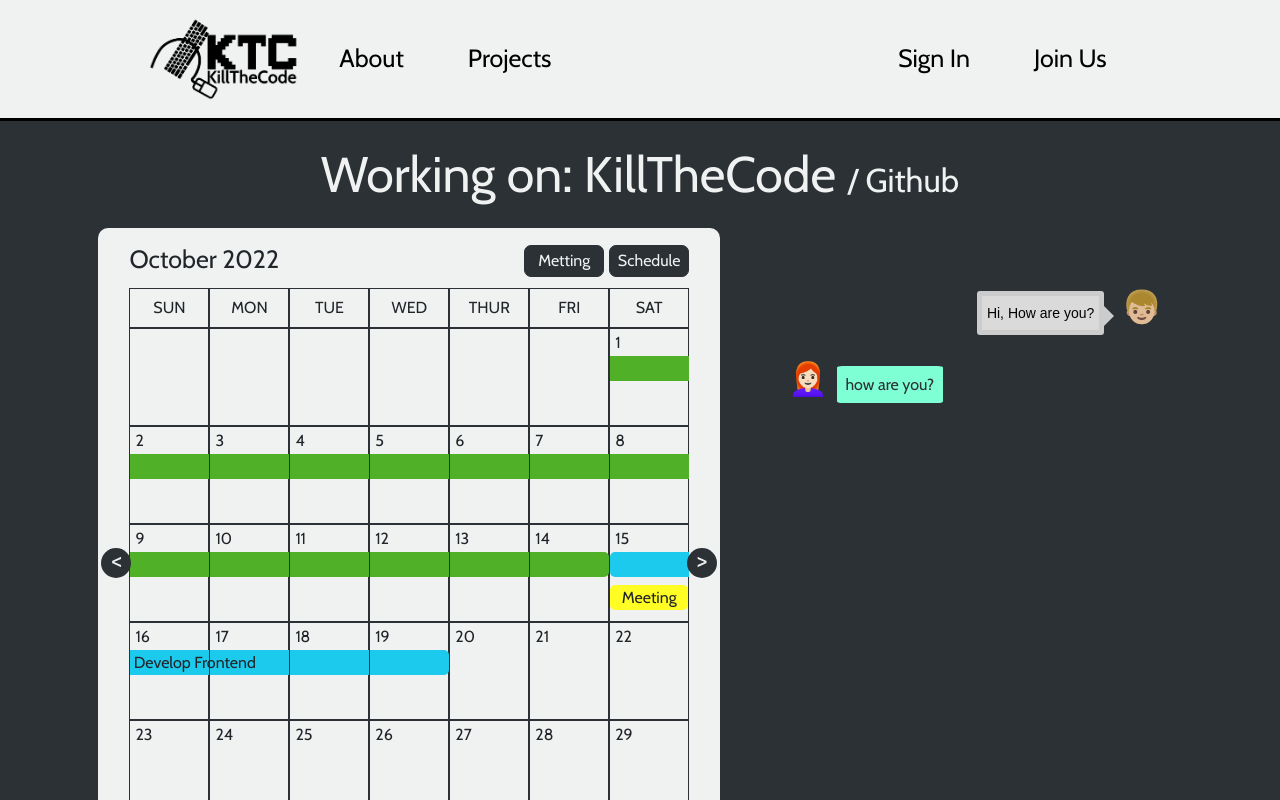
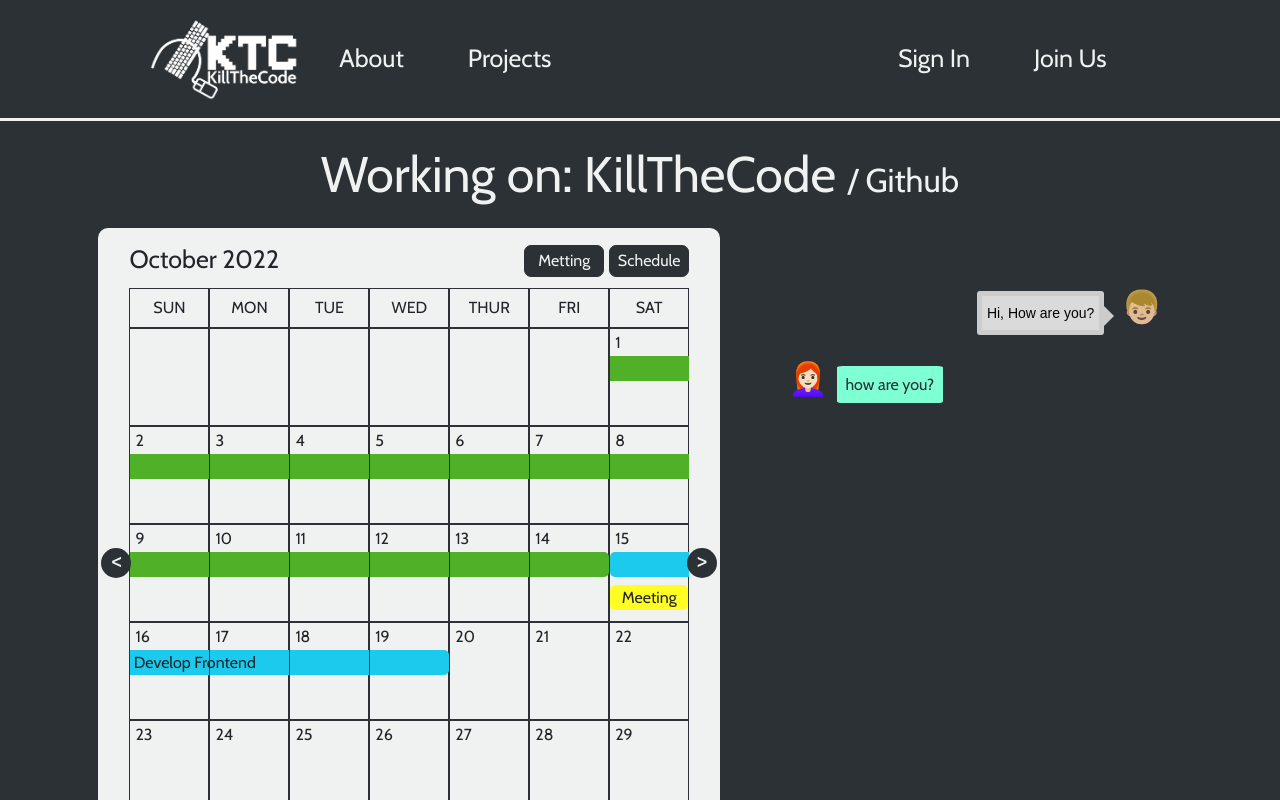
Before and after one commit to Jonghan-park/KillTheCode, a React (Create React App) app in the folder frontend/: page / in a window 1280 px wide. Shown: the top 800 px of the page. Built offline with nearby package versions, Linux system fonts and the light colour scheme.

Commit message:
Delete myaccount on navbar

```diff
--- a/frontend/src/components/Navbar/Navbar.js
+++ b/frontend/src/components/Navbar/Navbar.js
@@ -24,7 +24,7 @@ const Navbar = () => {
 
   useEffect(() => {
     console.log(window.location.pathname);
-    if (window.location.pathname === "/admin" || "/myaccount") {
+    if (window.location.pathname === "/admin") {
       setLightTheme(true);
     } else {
       setLightTheme(false);
```
